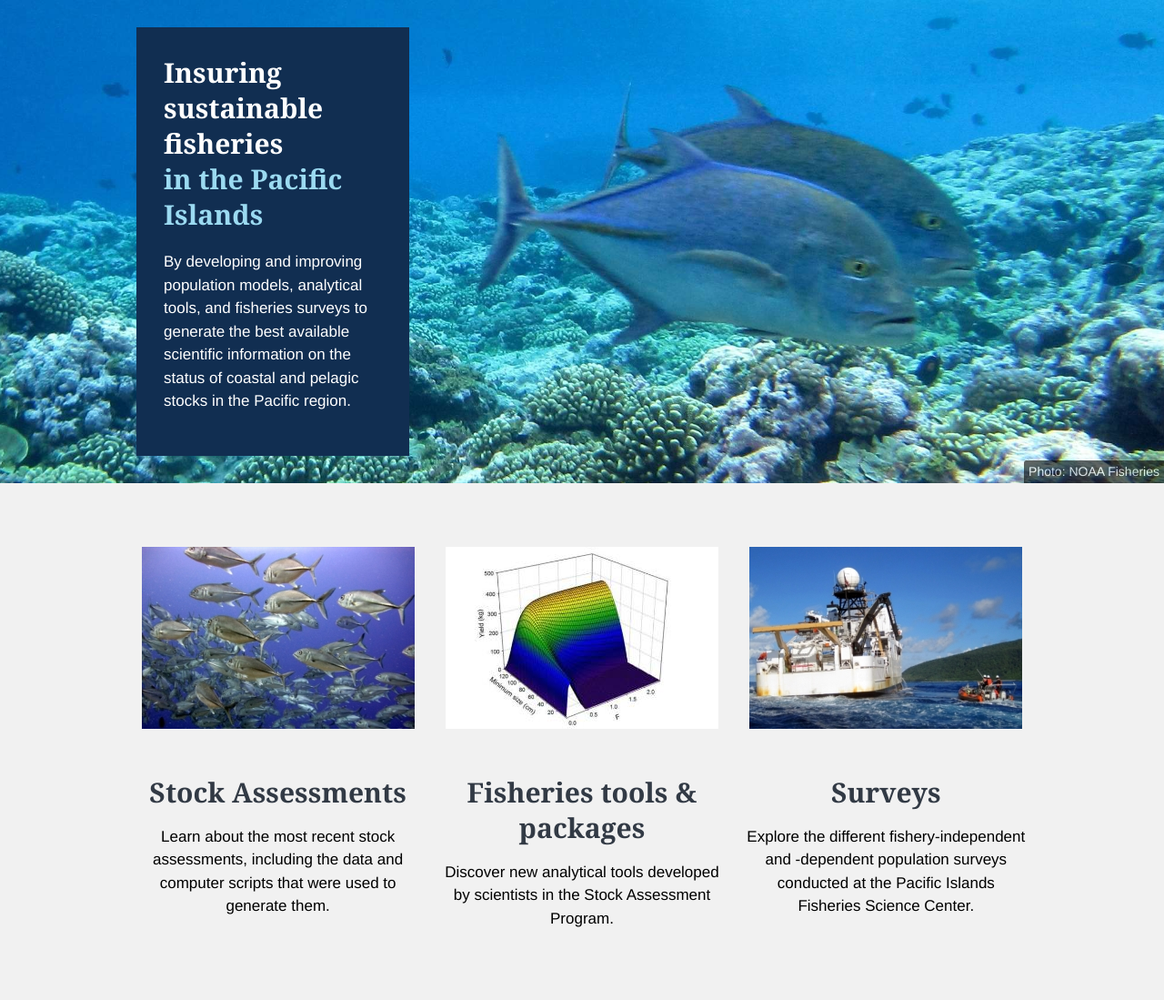
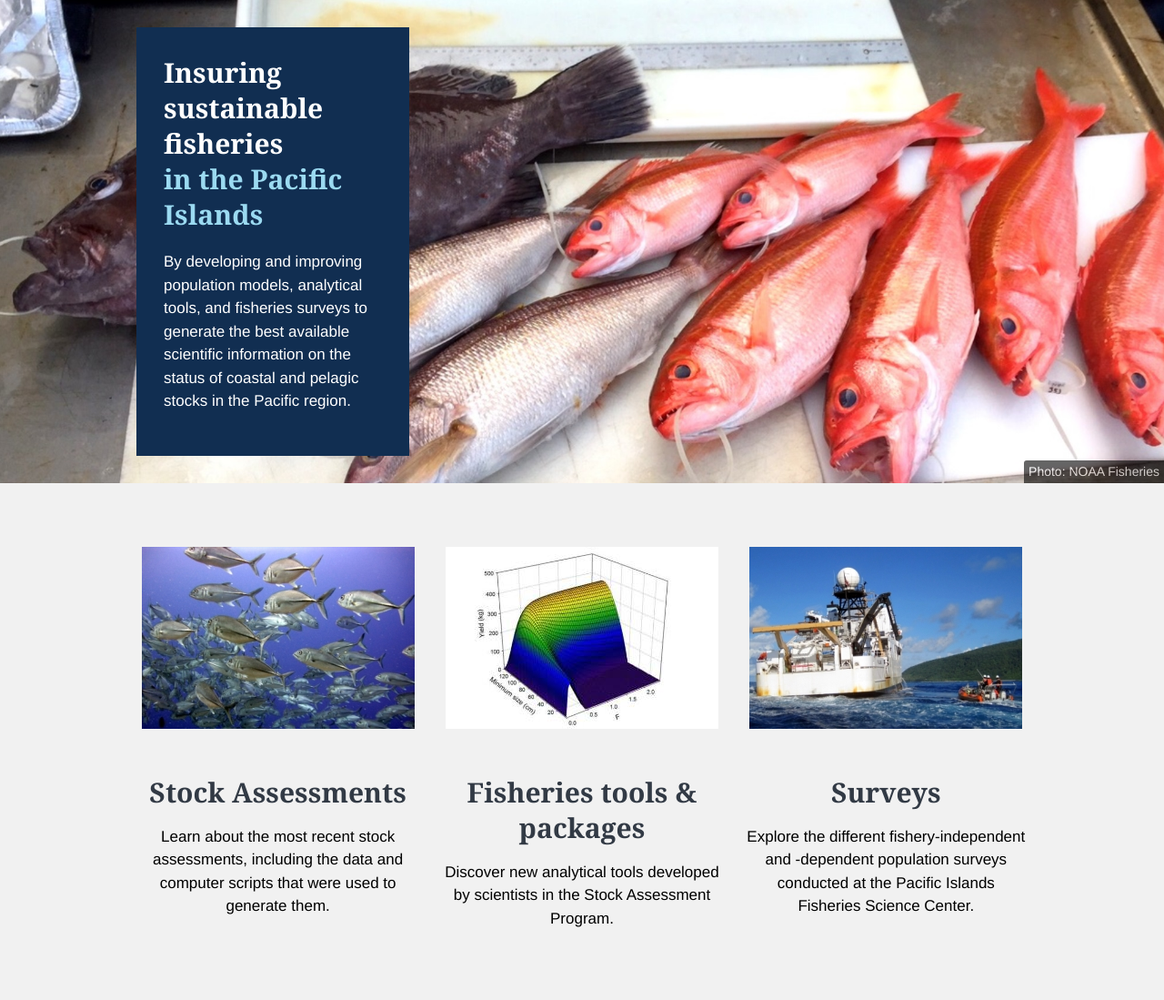
Before and after one commit to PIFSCstockassessments/PIFSCstockassessments.github.io, a Jekyll site: the page built from pages/home.md, in a window 1280 px wide. Shown: the part 300-1399 px from the top of the page at 91% size. Built offline with Jekyll 4.4.1, drawn with Linux system fonts in a browser that asks for light colours; some web fonts are replaced; grey boxes are pictures that could not be loaded.

Commit message:
Hero image replacement

```diff
--- a/pages/home.md
+++ b/pages/home.md
@@ -5,7 +5,7 @@ permalink: /
 layout: home
 
 hero:
-  image: /assets/pifsc/img/hero/hero-truvali.jpg
+  image: /assets/pifsc/img/hero/hero-btm-ebisui_iii.jpg
   callout:
     text: Insuring sustainable fisheries # in the Pacific Islands
     alt: in the Pacific Islands
```
Also changed, not shown: assets/pifsc/img/hero/hero-btm-ebisui_iii.jpg (added).
